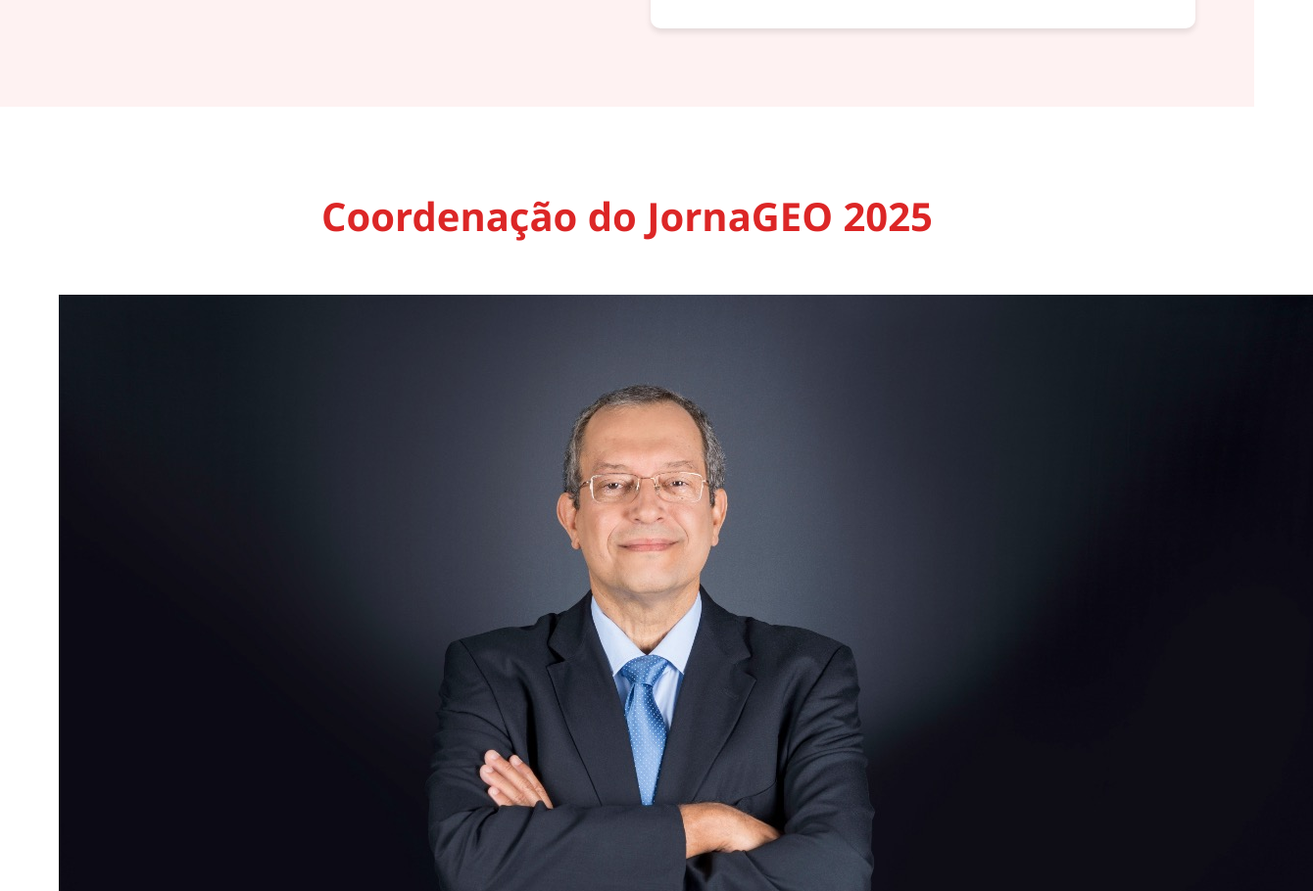
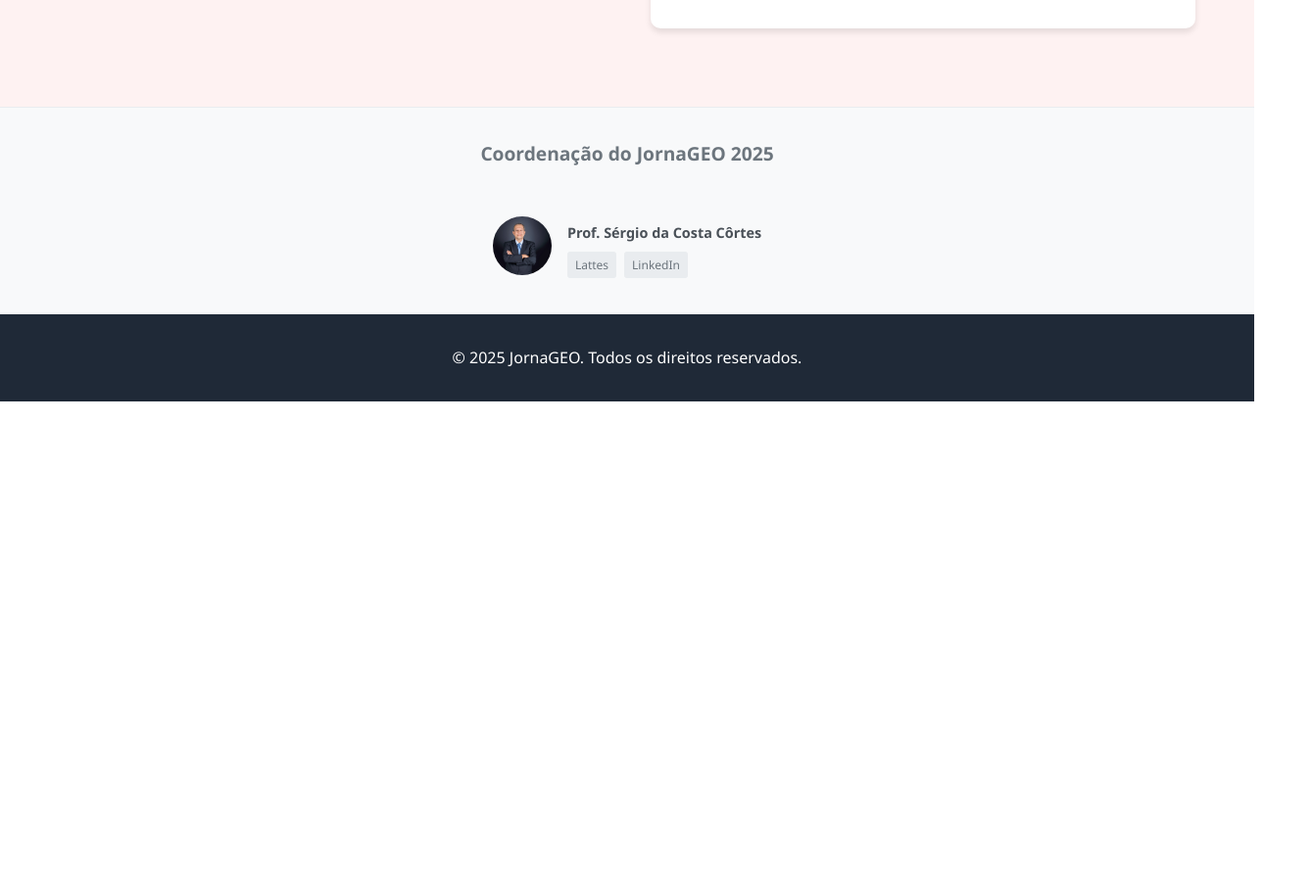
Before and after one commit to Data-iesb/JornaGEO, a plain HTML site: page index.html in a window 1280 px wide. Shown: the part 4335-5245 px from the top of the page at 98% size, 1340 px wide, since content can reach past the window. After the commit the page ends 4745 px from the top, so only its background shows below. Drawn offline with Linux system fonts and the light colour scheme.

Commit message:
Add discrete styling for coordinator section

```diff
--- a/styles.css
+++ b/styles.css
@@ -478,3 +478,57 @@ section {
         display: none;
     }
 }
+/* Coordinator Section - Discrete styling */
+.coordination {
+    padding: 2rem 0;
+    background-color: #f8f9fa;
+    border-top: 1px solid #e9ecef;
+}
+
+.coordination .section-header h2 {
+    font-size: 1.2rem;
+    color: #6c757d;
+    margin-bottom: 1rem;
+    text-align: center;
+}
+
+.coordinator-card {
+    display: flex;
+    align-items: center;
+    justify-content: center;
+    gap: 1rem;
+    max-width: 400px;
+    margin: 0 auto;
+}
+
+.coordinator-photo img {
+    width: 60px;
+    height: 60px;
+    border-radius: 50%;
+    object-fit: cover;
+}
+
+.coordinator-info h3 {
+    font-size: 0.9rem;
+    color: #495057;
+    margin: 0 0 0.5rem 0;
+}
+
+.coordinator-links {
+    display: flex;
+    gap: 0.5rem;
+}
+
+.coordinator-links .link-btn {
+    font-size: 0.75rem;
+    padding: 0.25rem 0.5rem;
+    background-color: #e9ecef;
+    color: #6c757d;
+    text-decoration: none;
+    border-radius: 3px;
+    transition: background-color 0.2s;
+}
+
+.coordinator-links .link-btn:hover {
+    background-color: #dee2e6;
+}
```
